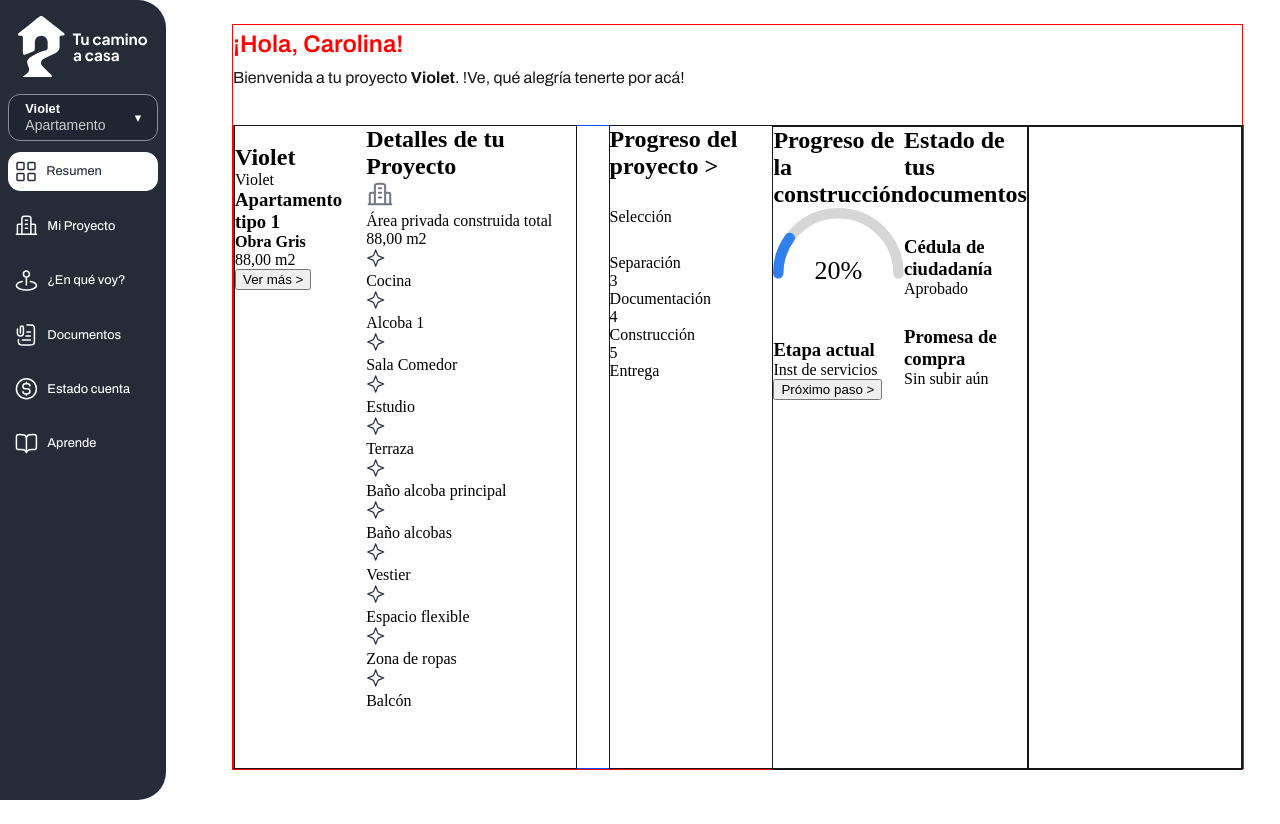
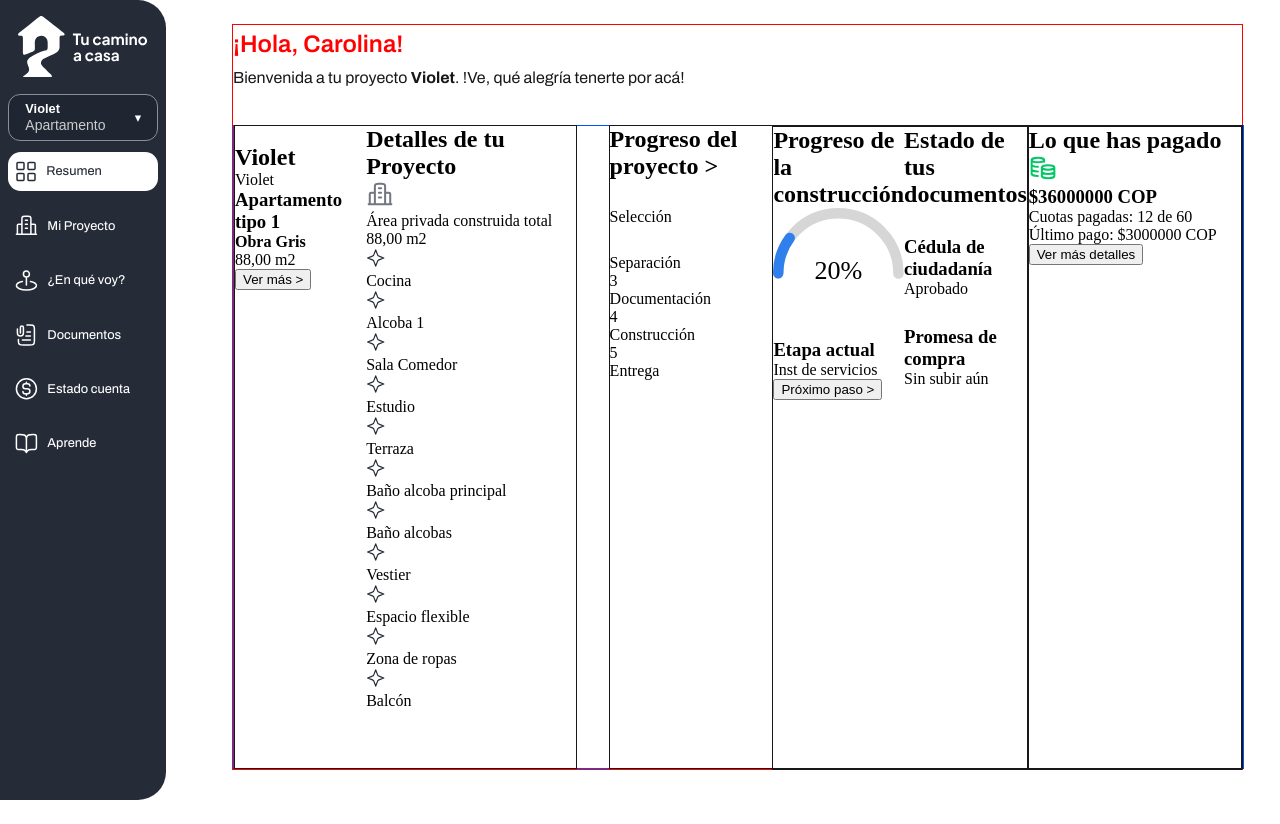
Before and after one commit to yabuJunn/tuCaminoACasa, a React (Vite) app: page /#/dashboard in a window 1280 px wide. Built offline with nearby package versions, Linux system fonts and the light colour scheme.

Commit message:
feat(hotfix): Creada la estructura del componente de la dashboard AccruedPayment

```diff
--- /dev/null
+++ b/src/components/accruedPayment/accruedPayment.jsx
@@ -0,0 +1,34 @@
+import "./accruedPayment.css";
+
+import accruedPaymentIcon from "../../assets/svg/accruedPaymentIcon.svg"
+
+const mockPayment = {
+    accruedPayment: 36000000,
+    numberOfPayments: 12,
+    totalPayments: 60,
+    nextPayment: 3000000,
+    lastPayment: 3000000
+}
+
+export const AccruedPayment = () => {
+    return <>
+        <div id="accruedPaymentContainer">
+            <div id="accruedPaymentTitleContainer">
+                <h2>Lo que has pagado</h2>
+                <div id="accruedPaymentTitleIcon">
+                    <img src={accruedPaymentIcon} alt="" />
+                </div>
+            </div>
+
+            <div id="accruedPaymentContent">
+                <h3>${mockPayment.accruedPayment} COP</h3>
+                <p>Cuotas pagadas: {mockPayment.numberOfPayments} de {mockPayment.totalPayments}</p>
+                <p>Último pago: ${mockPayment.lastPayment} COP</p>
+            </div>
+
+            <button>
+                Ver más detalles
+            </button>
+        </div>
+    </>
+}
--- a/src/pages/dashboard/dashboardPage.jsx
+++ b/src/pages/dashboard/dashboardPage.jsx
@@ -7,6 +7,7 @@ import { PropertyProjectDetails } from '../../components/propertyProjectDetails/
 import { GeneralPropertyTimeline } from '../../components/generalPropertyTimeline/generalPropertyTimeline'
 import { ConstructionProgress } from '../../components/constructionProgress/constructionProgress'
 import { DocumentsState } from '../../components/documentsState/documentsState'
+import { AccruedPayment } from '../../components/accruedPayment/accruedPayment'
 
 const mockUserName = "Carolina"
 
@@ -36,7 +37,7 @@ export const DashboardPage = () => {
 						</div>
 
 						<div id='dashboardContentColumn4'>
-
+							<AccruedPayment></AccruedPayment>
 						</div>
 					</div>
 				</div>
```
Also changed, not shown: src/assets/svg/accruedPaymentIcon.svg (added), src/components/accruedPayment/accruedPayment.css (added).
